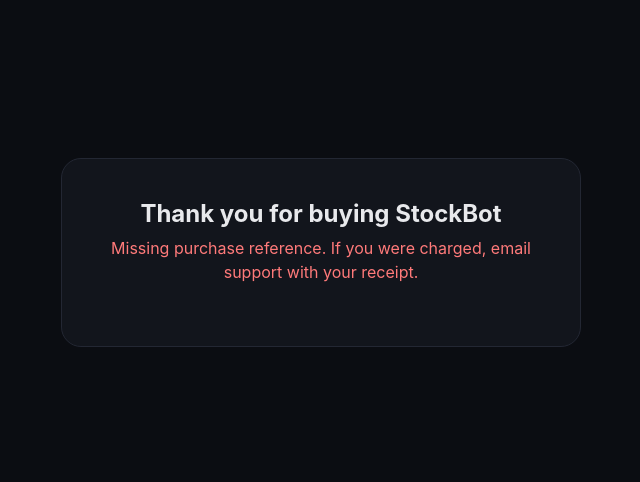
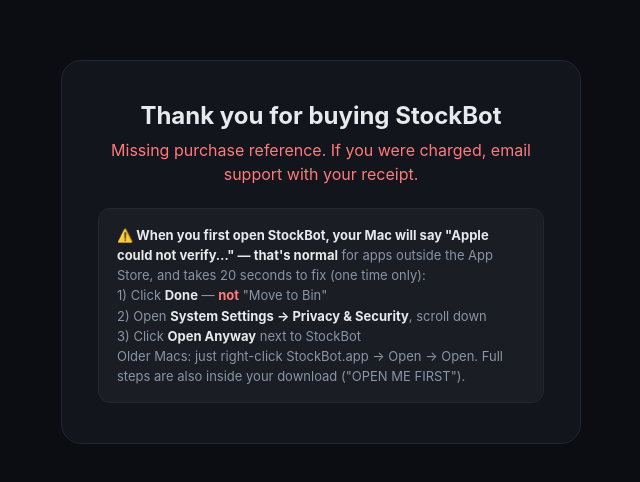
Before and after one commit to ws8zpmt2yc-a11y/stockbot-site, a website: page success.html in a window 1280 px wide. Shown: the part 148-630 px from the top of the page, without its empty margins (319-959 px from the left). Drawn offline with Linux system fonts and the light colour scheme.

Commit message:
Add files via upload

```diff
--- a/success.html
+++ b/success.html
@@ -30,6 +30,17 @@
     <p id="phoneNote" style="display:none;margin-top:18px;font-size:13px">On your phone right now?
       StockBot is a <b>Mac app</b> — copy this page's link and open it on your Mac whenever
       you're ready. It verifies your purchase again and gives you a fresh download.</p>
+    <div id="gkNote" style="margin-top:22px;text-align:left;background:#1A1D24;border:1px solid var(--line);
+      border-radius:12px;padding:16px 18px;font-size:13px;line-height:1.55;color:var(--muted)">
+      <b style="color:var(--text)">⚠️ When you first open StockBot, your Mac will say "Apple could not
+      verify…" — that's normal</b> for apps outside the App Store, and takes 20 seconds to fix
+      (one time only):<br>
+      1&#41; Click <b style="color:var(--text)">Done</b> — <b style="color:#ff7a7a">not</b> "Move to Bin"<br>
+      2&#41; Open <b style="color:var(--text)">System Settings → Privacy &amp; Security</b>, scroll down<br>
+      3&#41; Click <b style="color:var(--text)">Open Anyway</b> next to StockBot<br>
+      Older Macs: just right-click StockBot.app → Open → Open.
+      Full steps are also inside your download ("OPEN ME FIRST").
+    </div>
   </div>
   <script>
   (async function () {
```
